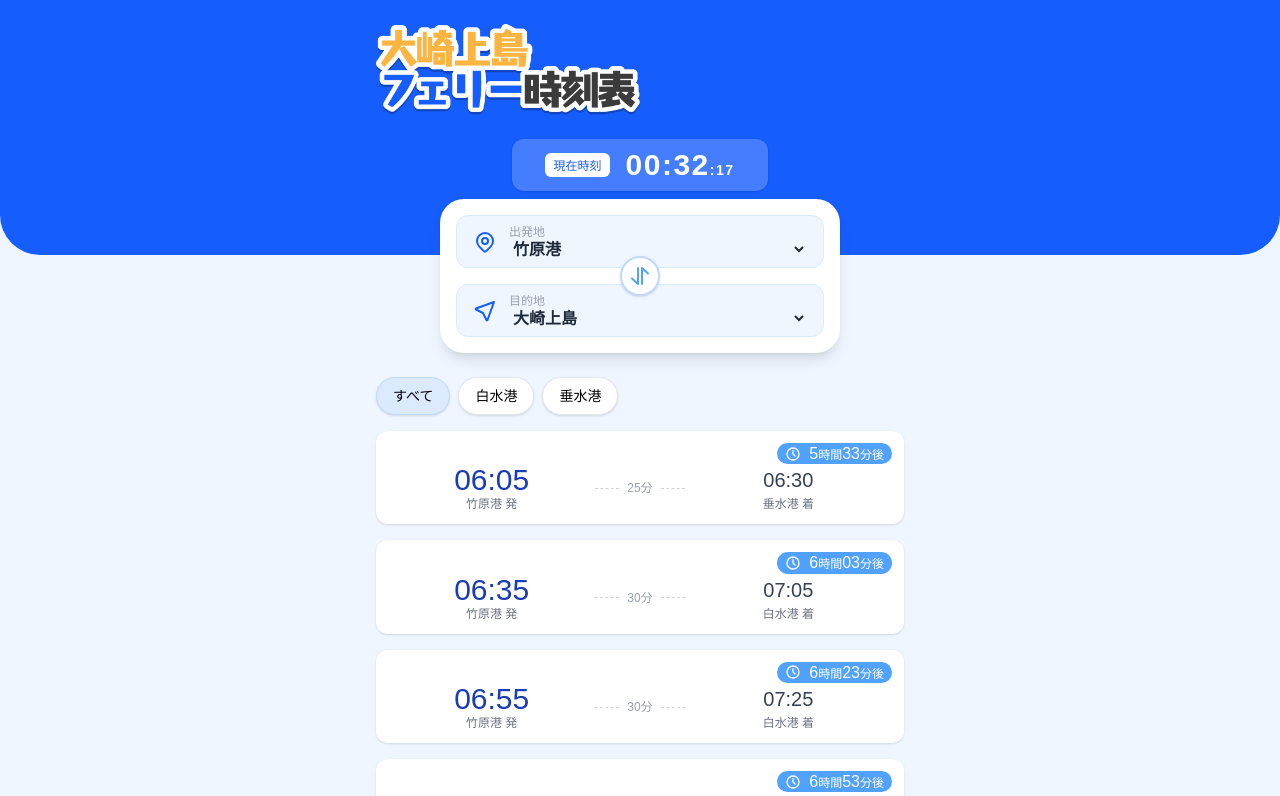
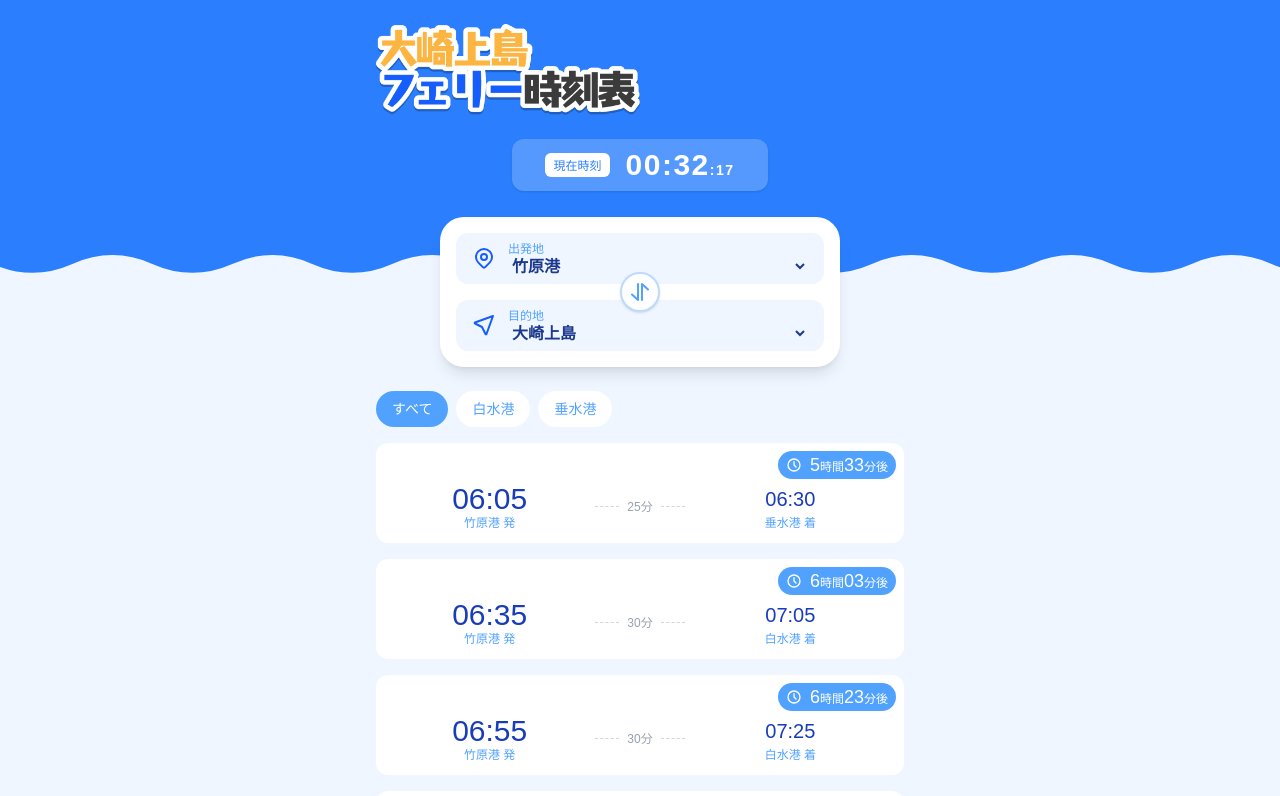
Before and after one commit to kinakomochi-0315/osaki-ft, a React (Vite) app: page / in a window 1280 px wide. Shown: the top 796 px of the page. Built offline with nearby package versions, Linux system fonts and the light colour scheme; a web font is replaced by a local one.

Commit message:
デザインが気に入らなかったので修正

```diff
--- a/src/components/AreaSelect.tsx
+++ b/src/components/AreaSelect.tsx
@@ -11,12 +11,12 @@ interface AreaSelectProps {
 
 export default function AreaSelect({ label, value, onChange, options, icon }: AreaSelectProps) {
     return (
-        <div className="bg-blue-50 border border-blue-100 rounded-xl px-4 py-2 flex items-center gap-3">
+        <div className="bg-blue-50 rounded-xl px-4 py-2 flex items-center gap-3">
             {icon}
             <div className="flex-1 flex flex-col">
-                <span className="text-xs text-gray-400">{label}</span>
+                <span className="text-xs text-blue-400">{label}</span>
                 <select
-                    className="w-full font-bold text-gray-800 bg-transparent focus:outline-none"
+                    className="w-full font-bold text-blue-900 bg-transparent focus:outline-none"
                     value={value}
                     onChange={(e) => onChange(e.target.value as AreaCode)}
                 >
--- a/src/components/Header.tsx
+++ b/src/components/Header.tsx
@@ -10,7 +10,8 @@ export default function Header({ currentTime }: HeaderProps) {
     const seconds = currentTime.getSeconds().toString().padStart(2, "0");
 
     return (
-        <div className="relative bg-blue-600 rounded-b-[40px] pb-16 pt-6 w-full">
+        <>
+            <div className="relative bg-blue-500 pb-16 pt-6 w-full">
                 <div className="flex flex-col w-full max-w-xl mx-auto px-6">
                     {/* タイトル */}
                     <h1 className="flex justify-start">
@@ -25,7 +26,7 @@ export default function Header({ currentTime }: HeaderProps) {
                         className="w-64 mx-auto mt-6 flex items-center justify-center bg-white/20 text-white rounded-xl py-2 shadow">
                         <div className="flex gap-4 items-center justify-center">
                             <div className="bg-white rounded-md px-2">
-                            <span className="text-xs text-blue-600">現在時刻</span>
+                                <span className="text-xs text-blue-500">現在時刻</span>
                             </div>
                             <span className="text-3xl font-bold tracking-wider">
                                 {hours}:{minutes}<span className="text-sm">:{seconds}</span>
@@ -34,5 +35,11 @@ export default function Header({ currentTime }: HeaderProps) {
                     </div>
                 </div>
             </div>
+
+            {/* 波線デコレーション */}
+            <svg xmlns="http://www.w3.org/2000/svg" viewBox="0 0 576 8" width="100%">
+                <path d="M -21.599999999999998 0 Q -12.6 0 -3.6 4 Q 14.4 12 32.4 4 Q 41.4 0 50.4 0 Q 59.4 0 68.4 4 Q 86.4 12 104.4 4 Q 113.4 0 122.4 0 Q 131.4 0 140.4 4 Q 158.4 12 176.4 4 Q 185.4 0 194.4 0 Q 203.4 0 212.4 4 Q 230.4 12 248.4 4 Q 257.4 0 266.4 0 Q 275.4 0 284.4 4 Q 302.4 12 320.4 4 Q 329.4 0 338.4 0 Q 347.4 0 356.4 4 Q 374.4 12 392.4 4 Q 401.4 0 410.4 0 Q 419.4 0 428.4 4 Q 446.4 12 464.4 4 Q 473.4 0 482.4 0 Q 491.4 0 500.4 4 Q 518.4 12 536.4 4 Q 545.4 0 554.4 0 Q 563.4 0 572.4 4 Q 590.4 12 608.4 4 Q 617.4 0 626.4 0 L 576 0 L 0 0 Z" fill="#2b7fff"></path>
+            </svg>
+        </>
     );
 }
--- a/src/components/PortFilterButtons.tsx
+++ b/src/components/PortFilterButtons.tsx
@@ -11,9 +11,9 @@ export default function PortFilterButtons({ ports, selectedPort, onPortSelect }:
     return (
         <div className="flex gap-2 mb-4">
             <button
-                className={`text-sm border rounded-full px-4 py-2 shadow ${selectedPort === null
-                    ? "border-blue-200 bg-blue-100"
-                    : "border-gray-200 bg-white"
+                className={`text-sm rounded-full px-4 py-2 transition-colors ${selectedPort === null
+                    ? "bg-blue-400 text-white"
+                    : "bg-white text-blue-400"
                     }`}
                 onClick={() => onPortSelect(null)}
             >
@@ -22,9 +22,9 @@ export default function PortFilterButtons({ ports, selectedPort, onPortSelect }:
             {ports.map((port) => (
                 <button
                     key={port}
-                    className={`text-sm border rounded-full px-4 py-2 shadow ${selectedPort === port
-                        ? "border-blue-200 bg-blue-100"
-                        : "border-gray-200 bg-white"
+                    className={`text-sm rounded-full px-4 py-2 transition-colors ${selectedPort === port
+                        ? "bg-blue-400 text-white"
+                        : "bg-white text-blue-400"
                         }`}
                     onClick={() => onPortSelect(port)}
                 >
--- a/src/components/ScheduleItem.tsx
+++ b/src/components/ScheduleItem.tsx
@@ -39,29 +39,29 @@ export default function ScheduleItem({
     const isDeparted = minutesUntilDeparture <= 0;
 
     return (
-        <div className={`flex flex-col p-3 rounded-xl shadow ${isDeparted ? 'bg-gray-200' : 'bg-white'}`}>
+        <div className={`flex flex-col p-2 rounded-xl ${isDeparted ? 'bg-gray-200' : 'bg-white'}`}>
             {!isDeparted && (
                 <div className="bg-blue-400 rounded-full w-fit ml-auto text-white px-2 flex gap-2 items-center">
                     <IconClock size={16} />
                     <span className="text-xs">
                         {minutesUntilDeparture >= 60 ? (
                             <>
-                                <span className="text-[16px]">{Math.floor(minutesUntilDeparture / 60)}</span>時間<span className="text-[16px]">{(minutesUntilDeparture % 60).toString().padStart(2, '0')}</span>分後
+                                <span className="text-lg">{Math.floor(minutesUntilDeparture / 60)}</span>時間<span className="text-lg">{(minutesUntilDeparture % 60).toString().padStart(2, '0')}</span>分後
                             </>
                         ) : (
                             <>
-                                <span className="text-[16px]">{minutesUntilDeparture}</span>分後
+                                    <span className="text-lg">{minutesUntilDeparture}</span>分後
                             </>
                         )}
                     </span>
                 </div>
             )}
 
-            <div className="flex items-center">
+            <div className="flex items-center py-1">
                 {/* 出発時刻 */}
                 <div className="flex-1 flex flex-col items-center">
                     <span className={`text-3xl font-medium leading-8 ${isDeparted ? 'text-gray-600' : 'text-blue-800'}`}>{departureTime}</span>
-                    <span className={`text-xs ${isDeparted ? 'text-gray-500' : 'text-gray-500'}`}>{`${PORTS[route.from].displayName} 発`}</span>
+                    <span className={`text-xs ${isDeparted ? 'text-gray-500' : 'text-blue-400'}`}>{`${PORTS[route.from].displayName} 発`}</span>
                 </div>
 
                 {/* 所要時間 */}
@@ -73,8 +73,8 @@ export default function ScheduleItem({
 
                 {/* 到着時刻 */}
                 <div className="flex-1 flex flex-col items-center">
-                    <span className={`text-xl leading-8 ${isDeparted ? 'text-gray-600' : 'text-gray-700'}`}>{arrivalTime}</span>
-                    <span className={`text-xs ${isDeparted ? 'text-gray-500' : 'text-gray-500'}`}>{`${PORTS[route.to].displayName} 着`}</span>
+                    <span className={`text-xl leading-8 ${isDeparted ? 'text-gray-600' : 'text-blue-800'}`}>{arrivalTime}</span>
+                    <span className={`text-xs ${isDeparted ? 'text-gray-500' : 'text-blue-400'}`}>{`${PORTS[route.to].displayName} 着`}</span>
                 </div>
             </div>
         </div>
```
Lines whose indentation alone changed are shown as unchanged.
